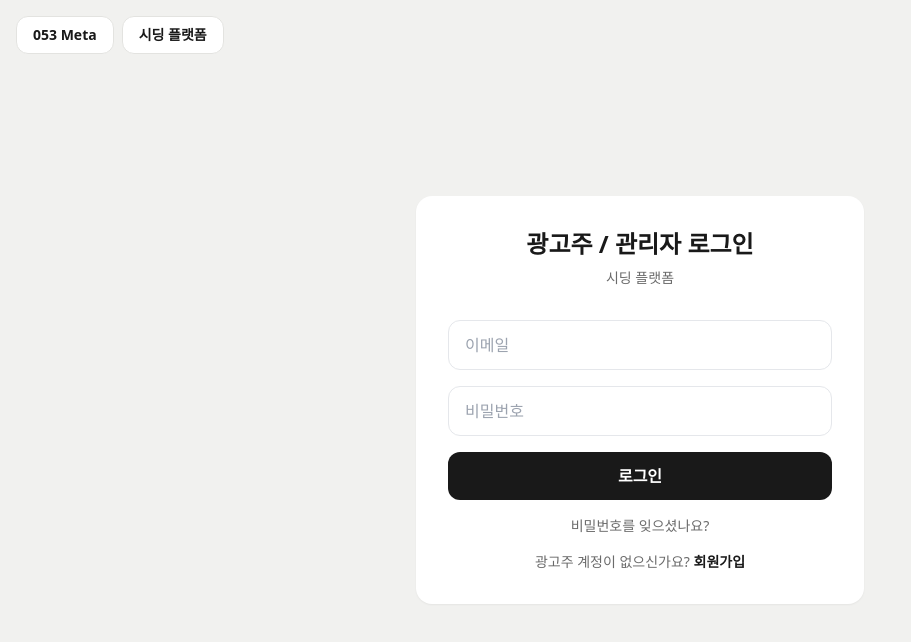
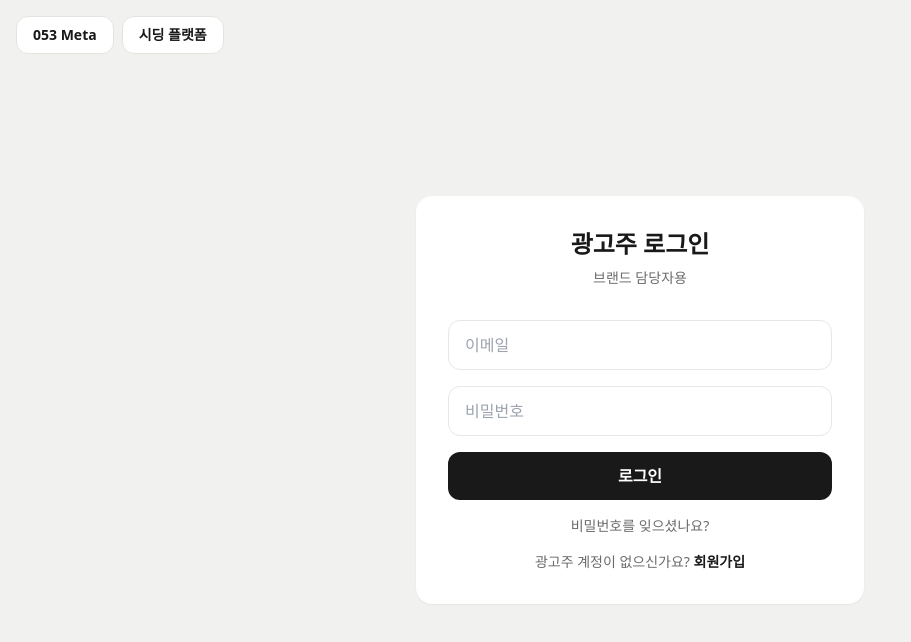
Before and after one commit to hagojob101-home/seeding-platform, a Next.js app: page /client/login in a window 1280 px wide. Shown: the top 642 px of the page, without its empty margins (0-911 px from the left). Built offline with nearby package versions, Linux system fonts and the light colour scheme; no server answers.

Commit message:
로그인 문구: 광고주(브랜드)와 관리자(053 운영팀) 로그인 분리
Co-Authored-By: Claude Opus 5.5 <noreply@anthropic.com>

```diff
--- a/pages/admin/dashboard.js
+++ b/pages/admin/dashboard.js
@@ -49,9 +49,9 @@ export default function AdminDashboard() {
   useEffect(() => {
     const checkAdmin = async () => {
       const { data: { user } } = await supabase.auth.getUser()
-      if (!user) { router.push('/client/login'); return }
+      if (!user) { router.push('/client/login?as=admin'); return }
       const { data: userData } = await supabase.from('users').select('role').eq('id', user.id).single()
-      if (userData?.role !== 'admin') { router.push('/client/login'); return }
+      if (userData?.role !== 'admin') { router.push('/client/login?as=admin'); return }
       fetchData()
     }
     checkAdmin()
@@ -178,7 +178,7 @@ const STEPS = PARTICIPATION_STEPS
     <div className="min-h-screen bg-highlight">
       <nav className="bg-white shadow-sm px-6 py-4 flex justify-between items-center">
         <h1 className="text-xl font-bold text-ink">관리자 대시보드</h1>
-        <button onClick={async () => { await supabase.auth.signOut(); router.push('/client/login') }} className="text-sm text-muted hover:text-ink">로그아웃</button>
+        <button onClick={async () => { await supabase.auth.signOut(); router.push('/client/login?as=admin') }} className="text-sm text-muted hover:text-ink">로그아웃</button>
       </nav>
 
       <div className="max-w-7xl mx-auto px-4 py-8">
--- a/pages/client/login.js
+++ b/pages/client/login.js
@@ -7,6 +7,7 @@ export default function ClientLogin() {
   const [form, setForm] = useState({ email: '', password: '' })
   const [loading, setLoading] = useState(false)
   const [error, setError] = useState('')
+  const isAdmin = router.query.as === 'admin'
 
   const handleSubmit = async (e) => {
     e.preventDefault()
@@ -49,8 +50,8 @@ export default function ClientLogin() {
       </div>
       <div className="bg-white rounded-2xl shadow-sm p-8 w-full max-w-md">
         <div className="text-center mb-8">
-          <h2 className="text-2xl font-bold text-ink mb-2">광고주 / 관리자 로그인</h2>
-          <p className="text-muted text-sm">시딩 플랫폼</p>
+          <h2 className="text-2xl font-bold text-ink mb-2">{isAdmin ? '관리자 로그인' : '광고주 로그인'}</h2>
+          <p className="text-muted text-sm">{isAdmin ? '053 운영팀 전용' : '브랜드 담당자용'}</p>
         </div>
         {error && <p className="text-ink text-sm mb-4 text-center bg-highlight p-3 rounded-xl">{error}</p>}
         <form onSubmit={handleSubmit} className="flex flex-col gap-4">
@@ -61,10 +62,12 @@ export default function ClientLogin() {
           </button>
         </form>
         <p className="text-center text-sm mt-4"><a href="/forgot-password" className="text-muted hover:underline">비밀번호를 잊으셨나요?</a></p>
+        {!isAdmin && (
         <p className="text-center text-sm text-muted mt-4">
           광고주 계정이 없으신가요?{' '}
           <a href="/client/register" className="text-ink font-semibold hover:underline">회원가입</a>
         </p>
+        )}
       </div>
     </div>
   )
--- a/pages/login.js
+++ b/pages/login.js
@@ -57,7 +57,7 @@ export default function Login() {
             <div className="flex items-center gap-4">
               <div>
                 <p className="font-bold text-ink text-lg">광고주 로그인</p>
-                <p className="text-sm text-muted">캠페인 요청 및 진행 현황 확인</p>
+                <p className="text-sm text-muted">브랜드 · 캠페인 요청 및 진행 현황 확인</p>
               </div>
               <span className="ml-auto text-muted group-hover:text-ink text-xl transition">→</span>
             </div>
@@ -75,12 +75,12 @@ export default function Login() {
           <div className="border-t border-line my-2" />
 
           {/* 관리자 로그인 */}
-          <button onClick={() => router.push('/client/login')}
+          <button onClick={() => router.push('/client/login?as=admin')}
             className="bg-white rounded-2xl transition-all p-6 text-left border-2 border-line hover:border-ink group">
             <div className="flex items-center gap-4">
               <div>
                 <p className="font-bold text-ink text-lg">관리자 로그인</p>
-                <p className="text-sm text-muted">시스템 관리 및 캠페인 운영</p>
+                <p className="text-sm text-muted">053 운영팀 · 전체 현황 관리</p>
               </div>
               <span className="ml-auto text-muted group-hover:text-ink text-xl transition">→</span>
             </div>
```
